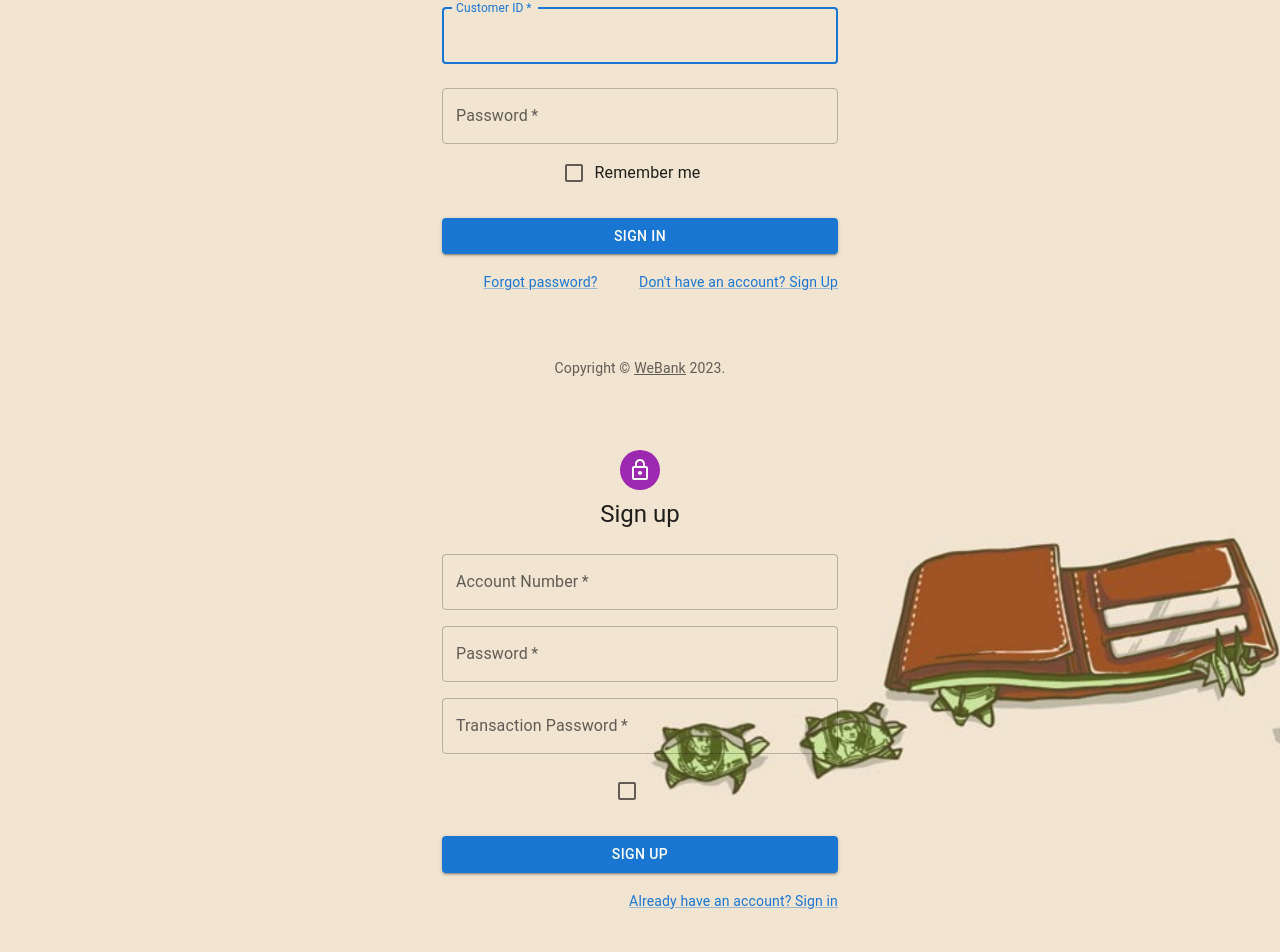
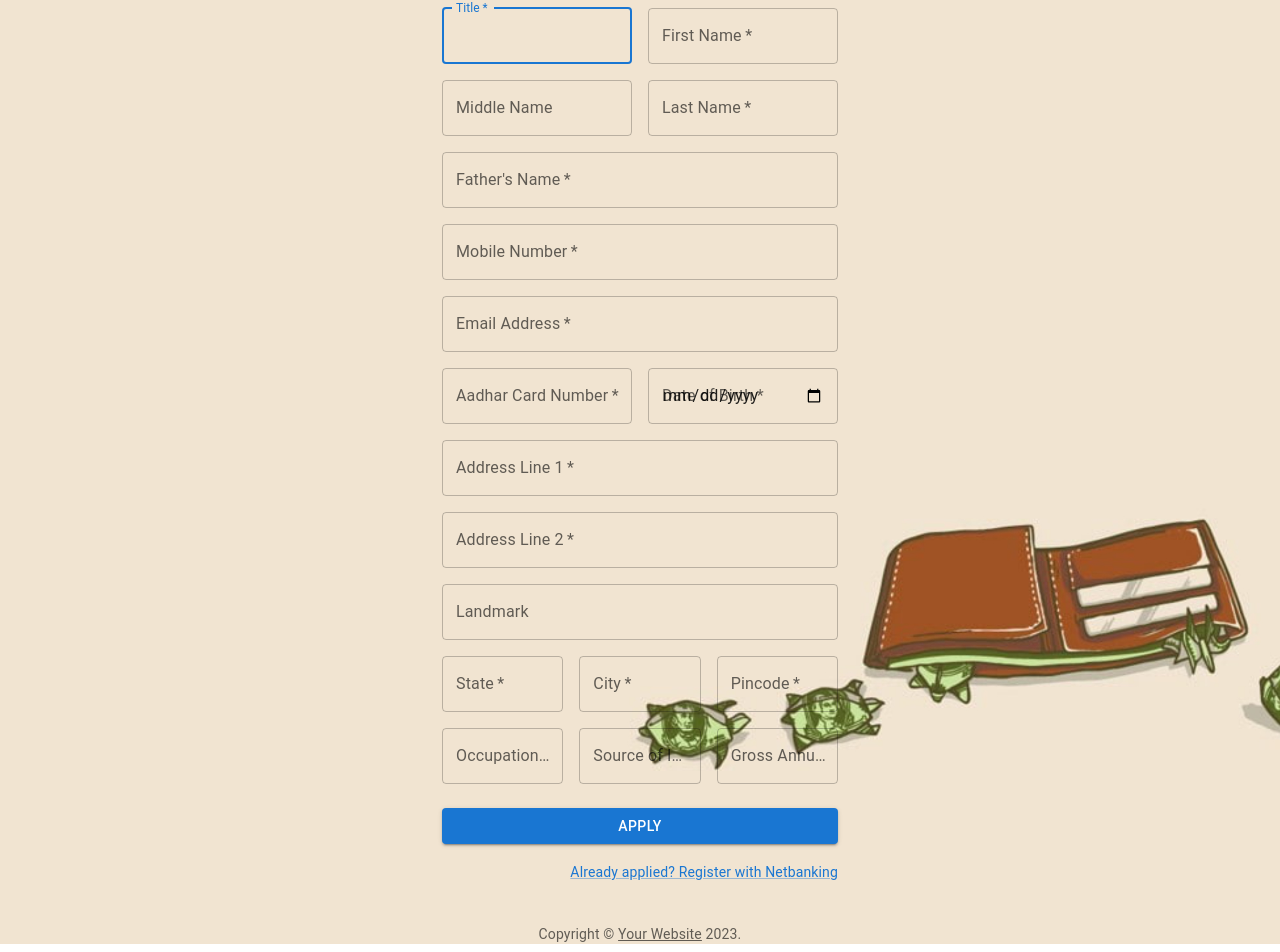
Before and after one commit to jharshit013/webank-app, a React (Create React App) app: page /openaccount in a window 1280 px wide. Shown: the part 237-1189 px from the top of the page. Built offline with nearby package versions, Linux system fonts and the light colour scheme.

Commit message:
added frontend for Register, Account, Login and Homepage

```diff
--- a/src/App.js
+++ b/src/App.js
@@ -1,7 +1,10 @@
 import './App.css';
+import HomePage from './components/HomePage';
 import SignIn from './components/Login';
 import NavBar from './components/NavBar';
+import OpenAccount from './components/OpenAccount';
 import SignUp from './components/Register';
+import { BrowserRouter as Router, Routes, Route } from 'react-router-dom';
 
 function App() {
   return (
@@ -14,9 +17,15 @@ function App() {
           minHeight: '140vh',
           minWidth: '100vw'
         }}>
-          <NavBar />
-          <SignIn />
-          <SignUp />
+          <Router>
+            <NavBar />
+            <Routes>
+              <Route path='/' exact Component={HomePage} />
+              <Route path='/login' Component={SignIn} />
+              <Route path='/register' Component={SignUp} />
+              <Route path='/openaccount' Component={OpenAccount} />
+            </Routes>
+          </Router>
         </div>
       </section>
     </div>
--- /dev/null
+++ b/src/components/HomePage.js
@@ -0,0 +1,74 @@
+import * as React from 'react';
+import CssBaseline from '@mui/material/CssBaseline';
+import Box from '@mui/material/Box';
+import Typography from '@mui/material/Typography';
+import Container from '@mui/material/Container';
+import Link from '@mui/material/Link';
+import { createTheme, ThemeProvider } from '@mui/material/styles';
+
+function Copyright() {
+    return (
+        <Typography variant="body2" color="text.secondary" align="center">
+            {'Copyright © '}
+            <Link color="inherit" href="/">
+                WeBank
+            </Link>{' '}
+            {new Date().getFullYear()}
+            {'.'}
+        </Typography>
+    );
+}
+
+// TODO remove, this demo shouldn't need to reset the theme.
+const defaultTheme = createTheme();
+
+export default function HomePage() {
+    return (
+        <ThemeProvider theme={defaultTheme}>
+            <CssBaseline />
+            <main>
+                {/* Hero unit */}
+                <Box>
+                    <Container maxWidth="sm">
+                        <Typography
+                            component="h1"
+                            variant="h2"
+                            align="center"
+                            color="text.primary"
+                            gutterBottom
+                        >
+                            WeBank
+                        </Typography>
+                        <Typography variant="h5" align="center" color="text.secondary" paragraph>
+                            Welcome to WeBank, where your financial aspirations find a home.
+                            As a progressive and customer-centric institution,
+                            WeBank is committed to transforming the way you perceive banking.
+                            With a blend of cutting-edge technology, personalized solutions,
+                            and a dedication to your financial well-being,
+                            WeBank is more than just a bank - it&apos;s a partner on your journey to prosperity.
+                            Join us as we redefine banking,
+                            putting you at the heart of every financial decision and empowering you to achieve your dreams.
+                            Welcome to banking reimagined. Welcome to WeBank.
+                        </Typography>
+                    </Container>
+                </Box>
+            </main>
+            {/* Footer */}
+            <Box component="footer">
+                <Typography variant="h6" align="center" gutterBottom>
+                    WeBank
+                </Typography>
+                <Typography
+                    variant="subtitle1"
+                    align="center"
+                    color="text.secondary"
+                    component="p"
+                >
+                    We For You!
+                </Typography>
+                <Copyright />
+            </Box>
+            {/* End footer */}
+        </ThemeProvider>
+    );
+}
--- a/src/components/Login.js
+++ b/src/components/Login.js
@@ -17,7 +17,7 @@ function Copyright(props) {
   return (
     <Typography variant="body2" color="text.secondary" align="center" {...props}>
       {'Copyright © '}
-      <Link color="inherit" href="https://mui.com/">
+      <Link color="inherit" href="/">
         WeBank
       </Link>{' '}
       {new Date().getFullYear()}
--- a/src/components/NavBar.js
+++ b/src/components/NavBar.js
@@ -13,7 +13,8 @@ import Tooltip from '@mui/material/Tooltip';
 import MenuItem from '@mui/material/MenuItem';
 import { Person2Rounded } from '@mui/icons-material';
 import { SvgIcon } from '@mui/material';
-import { ReactComponent as Logo } from '../webank-logo.svg'
+import { ReactComponent as Logo } from '../webank-logo.svg';
+import Link from '@mui/material/Link';
 
 const pages = ['Login', 'Register', 'Open Account', 'Check Account Status'];
 const settings = ['Profile', 'Account', 'Dashboard', 'Logout'];
@@ -105,7 +106,7 @@ function NavBar() {
                         variant="h5"
                         noWrap
                         component="a"
-                        href="/"
+                        // href="/"
                         sx={{
                             mr: 2,
                             display: { xs: 'flex', md: 'none' },
@@ -117,10 +118,13 @@ function NavBar() {
                             textDecoration: 'none',
                         }}
                     >
-                        WeBank
+                        <Link href="/">
+                            WeBank
+                        </Link>
+
                     </Typography>
                     <Box sx={{ flexGrow: 1, display: { xs: 'none', md: 'flex' } }}>
-                        {pages.map((page) => (
+                        {/* {pages.map((page) => (
                             <Button
                                 key={page}
                                 onClick={handleCloseNavMenu}
@@ -128,7 +132,31 @@ function NavBar() {
                             >
                                 {page}
                             </Button>
-                        ))}
+                        ))} */}
+                        <Button
+                            href="/login"
+                            key="Login"
+                            onClick={handleCloseNavMenu}
+                            sx={{ my: 2, color: 'white', display: 'block' }}
+                        >
+                            Login
+                        </Button>
+                        <Button
+                            href="/register"
+                            key="Register"
+                            onClick={handleCloseNavMenu}
+                            sx={{ my: 2, color: 'white', display: 'block' }}
+                        >
+                            Register
+                        </Button>
+                        <Button
+                            href="/openaccount"
+                            key="OpenAccount"
+                            onClick={handleCloseNavMenu}
+                            sx={{ my: 2, color: 'white', display: 'block' }}
+                        >
+                            Open Account
+                        </Button>
                     </Box>
 
                     <Box sx={{ flexGrow: 0 }}>
--- a/src/components/OpenAccount.js
+++ b/src/components/OpenAccount.js
@@ -3,21 +3,21 @@ import Avatar from '@mui/material/Avatar';
 import Button from '@mui/material/Button';
 import CssBaseline from '@mui/material/CssBaseline';
 import TextField from '@mui/material/TextField';
-import FormControlLabel from '@mui/material/FormControlLabel';
-import Checkbox from '@mui/material/Checkbox';
+// import FormControlLabel from '@mui/material/FormControlLabel';
+// import Checkbox from '@mui/material/Checkbox';
 import Link from '@mui/material/Link';
 import Grid from '@mui/material/Grid';
 import Box from '@mui/material/Box';
-import LockOutlinedIcon from '@mui/icons-material/LockOutlined';
 import Typography from '@mui/material/Typography';
 import Container from '@mui/material/Container';
 import { createTheme, ThemeProvider } from '@mui/material/styles';
+import { AccountBalance } from '@mui/icons-material';
 
 function Copyright(props) {
   return (
     <Typography variant="body2" color="text.secondary" align="center" {...props}>
       {'Copyright © '}
-      <Link color="inherit" href="https://mui.com/">
+      <Link color="inherit" href="/">
         Your Website
       </Link>{' '}
       {new Date().getFullYear()}
@@ -30,7 +30,7 @@ function Copyright(props) {
 
 const defaultTheme = createTheme();
 
-export default function SignUp() {
+export default function OpenAccount() {
   const handleSubmit = (event) => {
     event.preventDefault();
     const data = new FormData(event.currentTarget);
@@ -53,13 +53,24 @@ export default function SignUp() {
           }}
         >
           <Avatar sx={{ m: 1, bgcolor: 'secondary.main' }}>
-            <LockOutlinedIcon />
+            <AccountBalance />
           </Avatar>
           <Typography component="h1" variant="h5">
-            Sign up
+            Apply for Account
           </Typography>
           <Box component="form" noValidate onSubmit={handleSubmit} sx={{ mt: 3 }}>
             <Grid container spacing={2}>
+              {/* <Typography component="h2">Personal Details</Typography> */}
+              <Grid item xs={12} sm={6}>
+                <TextField
+                  required
+                  fullWidth
+                  id="title"
+                  label="Title"
+                  name="title"
+                  autoFocus
+                />
+              </Grid>
               <Grid item xs={12} sm={6}>
                 <TextField
                   autoComplete="given-name"
@@ -68,7 +79,14 @@ export default function SignUp() {
                   fullWidth
                   id="firstName"
                   label="First Name"
-                  autoFocus
+                />
+              </Grid>
+              <Grid item xs={12} sm={6}>
+                <TextField
+                  fullWidth
+                  id="middleName"
+                  label="Middle Name"
+                  name="middleName"
                 />
               </Grid>
               <Grid item xs={12} sm={6}>
@@ -85,29 +103,137 @@ export default function SignUp() {
                 <TextField
                   required
                   fullWidth
+                  id="fatherName"
+                  label="Father's Name"
+                  name="fatherName"
+                />
+              </Grid>
+              <Grid item xs={12}>
+                <TextField
+                  required
+                  fullWidth
+                  id="mobileNo"
+                  label="Mobile Number"
+                  name="mobileNo"
+                />
+              </Grid>
+              <Grid item xs={12}>
+                <TextField
+                  required
+                  fullWidth
                   id="email"
                   label="Email Address"
                   name="email"
                   autoComplete="email"
                 />
               </Grid>
+              <Grid item xs={12} sm={6}>
+                <TextField
+                  required
+                  fullWidth
+                  id="aadharNo"
+                  label="Aadhar Card Number"
+                  name="mobileNo"
+                />
+              </Grid>
+              <Grid item xs={12} sm={6}>
+                <TextField
+                  required
+                  fullWidth
+                  id="dob"
+                  label="Date of Birth"
+                  name="dob"
+                  type="date"
+                />
+              </Grid>
+
               <Grid item xs={12}>
                 <TextField
                   required
                   fullWidth
-                  name="password"
-                  label="Password"
-                  type="password"
-                  id="password"
-                  autoComplete="new-password"
+                  id="line1"
+                  label="Address Line 1"
+                  name="line1"
                 />
               </Grid>
               <Grid item xs={12}>
+                <TextField
+                  required
+                  fullWidth
+                  id="line2"
+                  label="Address Line 2"
+                  name="line2"
+                />
+              </Grid>
+              <Grid item xs={12}>
+                <TextField
+                  fullWidth
+                  id="landmark"
+                  label="Landmark"
+                  name="landmark"
+                />
+              </Grid>
+              <Grid item xs={12} sm={4}>
+                <TextField
+                  required
+                  fullWidth
+                  id="state"
+                  label="State"
+                  name="state"
+                />
+              </Grid>
+              <Grid item xs={12} sm={4}>
+                <TextField
+                  required
+                  fullWidth
+                  id="city"
+                  label="City"
+                  name="city"
+                />
+              </Grid>
+              <Grid item xs={12} sm={4}>
+                <TextField
+                  required
+                  fullWidth
+                  id="pincode"
+                  label="Pincode"
+                  name="pincode"
+                />
+              </Grid>
+
+              <Grid item xs={12} sm={4}>
+                <TextField
+                  required
+                  fullWidth
+                  id="occType"
+                  label="Occupation Type"
+                  name="occType"
+                />
+              </Grid>
+              <Grid item xs={12} sm={4}>
+                <TextField
+                  required
+                  fullWidth
+                  id="soi"
+                  label="Source of Income"
+                  name="soi"
+                />
+              </Grid>
+              <Grid item xs={12} sm={4}>
+                <TextField
+                  required
+                  fullWidth
+                  id="gai"
+                  label="Gross Annual Income"
+                  name="gai"
+                />
+              </Grid>
+              {/* <Grid item xs={12}>
                 <FormControlLabel
                   control={<Checkbox value="allowExtraEmails" color="primary" />}
                   label="I want to receive inspiration, marketing promotions and updates via email."
                 />
-              </Grid>
+              </Grid> */}
             </Grid>
             <Button
               type="submit"
@@ -115,12 +241,12 @@ export default function SignUp() {
               variant="contained"
               sx={{ mt: 3, mb: 2 }}
             >
-              Sign Up
+              Apply
             </Button>
             <Grid container justifyContent="flex-end">
               <Grid item>
-                <Link href="#" variant="body2">
-                  Already have an account? Sign in
+                <Link href="/register" variant="body2">
+                  Already applied? Register with Netbanking
                 </Link>
               </Grid>
             </Grid>
--- a/src/components/Register.js
+++ b/src/components/Register.js
@@ -3,8 +3,8 @@ import Avatar from '@mui/material/Avatar';
 import Button from '@mui/material/Button';
 import CssBaseline from '@mui/material/CssBaseline';
 import TextField from '@mui/material/TextField';
-import FormControlLabel from '@mui/material/FormControlLabel';
-import Checkbox from '@mui/material/Checkbox';
+// import FormControlLabel from '@mui/material/FormControlLabel';
+// import Checkbox from '@mui/material/Checkbox';
 import Link from '@mui/material/Link';
 import Grid from '@mui/material/Grid';
 import Box from '@mui/material/Box';
@@ -17,7 +17,7 @@ function Copyright(props) {
   return (
     <Typography variant="body2" color="text.secondary" align="center" {...props}>
       {'Copyright © '}
-      <Link color="inherit" href="https://mui.com/">
+      <Link color="inherit" href="/">
         WeBank
       </Link>{' '}
       {new Date().getFullYear()}
@@ -108,17 +108,17 @@ export default function SignUp() {
                   fullWidth
                   name="transactionPassword"
                   label="Transaction Password"
-                  type="transactionPassword"
+                  type="password"
                   id="transactionPassword"
                   autoComplete="new-transaction-password"
                 />
               </Grid>
-              <Grid item xs={12}>
+              {/* <Grid item xs={12}>
                 <FormControlLabel
                   control={<Checkbox value="allowExtraEmails" color="primary" />}
                   label=""
                 />
-              </Grid>
+              </Grid> */}
             </Grid>
             <Button
               type="submit"
@@ -130,7 +130,7 @@ export default function SignUp() {
             </Button>
             <Grid container justifyContent="flex-end">
               <Grid item>
-                <Link href="#" variant="body2">
+                <Link href="/login" variant="body2">
                   Already have an account? Sign in
                 </Link>
               </Grid>
```
